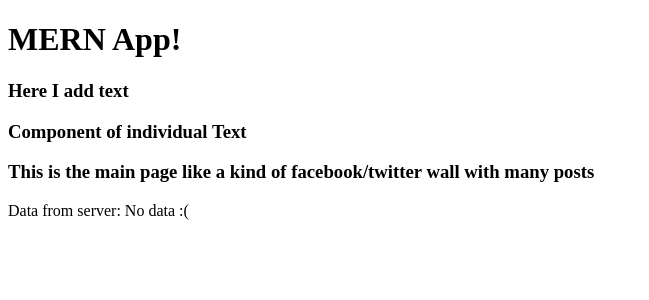
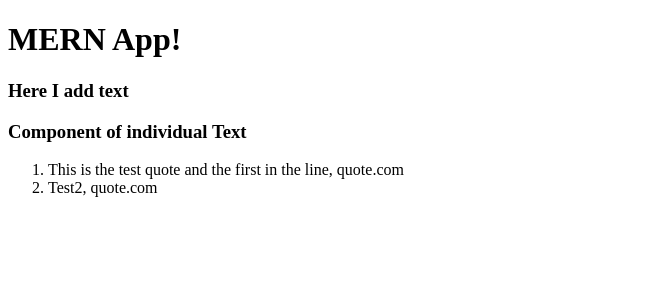
Before and after one commit to Marti-b/quotly-mern-project, a React (Create React App) app in the folder client/: page / in a window 1280 px wide. Shown: the top 300 px of the page, without its empty margins (0-649 px from the left). Built offline with nearby package versions, Linux system fonts and the light colour scheme; no server answers.

Commit message:
Displaying quotes from hardcoded data

```diff
--- a/client/src/App.js
+++ b/client/src/App.js
@@ -1,32 +1,55 @@
 import { useEffect, useState } from "react";
+import {Router} from "@reach/router";
+
 import AddText from "./AddText";
 import Text from "./Text";
 import ShowTextes from "./ShowTextes.js";
+
 const API_URL = process.env.REACT_APP_API;
+
 
 function App() {
 
   //Functions as a container to hold & update the data from the server
-  const [data, setData] = useState("No data :(");
+  //const [data, setData] = useState("No data :(");
 
-  useEffect(() => {
-    async function getData() {
-      const url = `${API_URL}/hello`;
-      const response = await fetch(url);
-      const data = await response.json();
-      console.log(data)
-      setData(data.msg);
+  const [quotesList, setList] = useState([
+    {
+      "id": 1,"text": "This is the test quote and the first in the line","source": "quote.com"
+    },
+    {
+      "id": 2,"text": "Test2","source": "quote.com"
     }
-    getData();
-  }, []);
+  ])
+
+
+  // useEffect(() => {
+  //   async function getData() {
+  //     const url = `${API_URL}/`;
+  //     const response = await fetch(url);
+  //     const data = await response.json();
+  //     console.log("Data getting from the server: ", data)
+  //     setData(data.quotes);
+  //   }
+  //   getData();
+  // }, []);
+
+  // useEffect(() => {
+  //   setData([listOfQuotes])
+  // })
 
   return (
     <>
+
+
       <h1>MERN App!</h1>
       <AddText />
       <Text />
-      <ShowTextes />
-      <p>Data from server: {data}</p>
+      <ShowTextes quotes = {quotesList} />
+      {/* <p>Data from server: {data}</p> */}
+
+
+
     </>
   );
 }
--- a/client/src/ShowTextes.js
+++ b/client/src/ShowTextes.js
@@ -1,7 +1,16 @@
-function ShowTextes(){
+ function ShowTextes(props){
+   let quotes = props.quotes
+    console.log("See what we get for ShowTextes component: ", quotes)
     return(
         <>
-        <h3> This is the main page like a kind of facebook/twitter wall with many posts</h3>
+         <ol>
+        {quotes.map((item) => {
+            return(
+                <li key={item.id}> {item.text}, {item.source}</li>
+            )
+       })}
+        </ol>
+
         </>
     )
 }
```
Also changed, not shown: 2 other files (tests, documents, lock files or other folders).
